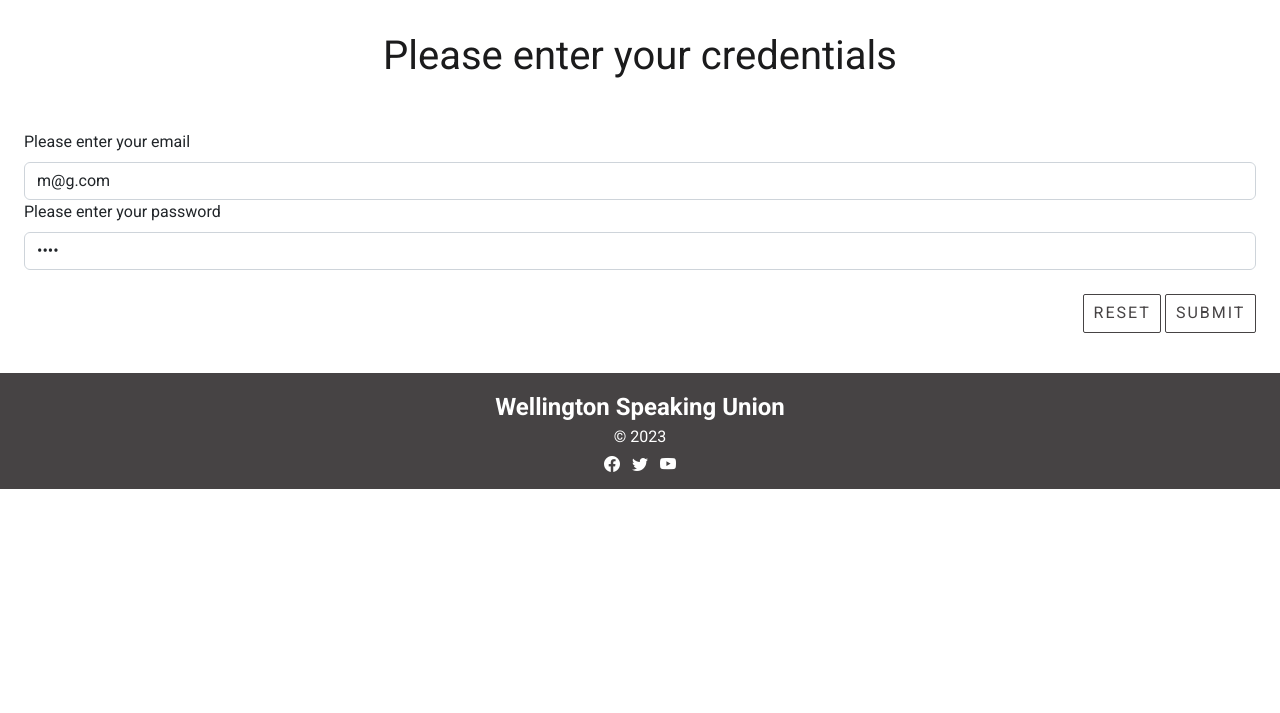
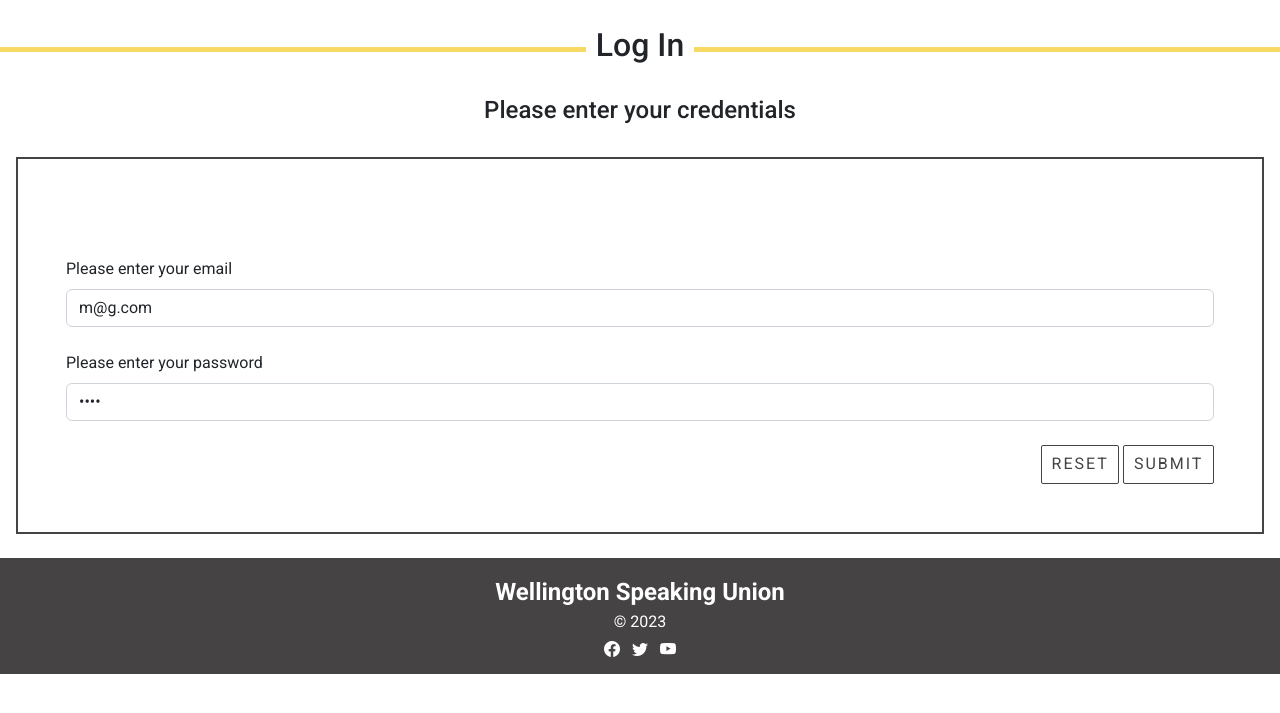
Before and after one commit to chloejxsim/wsu-site, a Flask app: page /login in a window 1280 px wide. Shown: the part 56-769 px from the top of the page. Run offline with Flask 3, Linux system fonts and the light colour scheme.

Commit message:
did form styling

```diff
--- a/static/styles.css
+++ b/static/styles.css
@@ -499,6 +499,31 @@ p {
     overflow: scroll;
 }
 
+.form-header{
+    text-align:center;
+    width: 100%;
+    border-bottom: 5px solid var(--brand-yellow);
+    line-height: 0.1em;
+    margin: 20px 0 20px;
+}
+
+.form-subheading{
+    text-align:center;
+}
+
+h2 span {
+    background:#fff;
+    padding:0 10px;
+}
+
+.form-container {
+    border: 2px solid var(--brand-dark-gray);
+    margin-bottom: 1.5em;
+    margin-top: 1.5em;
+    margin-left: 1em;
+    margin-right: 1em;
+}
+
 .col-lg-7, .col-lg-5, .col-lg-6 {
     border: 0 solid white;
 }
@@ -528,6 +553,10 @@ p {
 
 .row {
     padding: 1em 0 1em 0;
+}
+
+.nav-row {
+    padding: 0 0 0 0;
 }
 
 .aboutus-card{
--- a/templates/layout.html
+++ b/templates/layout.html
@@ -51,19 +51,14 @@
             {% if session %}
             <a class="nav-link nav-btn nav-btn-outline" href="{{ url_for('logout') }}">log out</a>
             {% else %}
-            <a class="nav-link nav-btn nav-btn-outline" style="display: inline-block" href="{{ url_for('signup') }}">sign up</a>
-            <a class="nav-link nav-btn nav-btn-outline" style="display: inline-block" href="{{ url_for('login') }}">log in</a>
+            <a class="nav-link nav-btn nav-btn-outline nav-item" style="display: inline-block" href="{{ url_for('signup') }}">sign up</a>
+            <a class="nav-link nav-btn nav-btn-outline nav-item" style="display: inline-block" href="{{ url_for('login') }}">log in</a>
             {% endif %}
         </div>
 
     </div>
 
 </nav>
-
-        {% if session %}
-        <div class="session"> {{ session['firstname'] }} is logged in and their authorisation is {{ session['authorisation'] }}</div>
-        {% endif %}
-
 
 {% block content %}
 {% endblock %}
--- a/templates/log-in.html
+++ b/templates/log-in.html
@@ -5,9 +5,14 @@ Log In
 {% endblock %}
 
 {% block content %}
-<div class="container-m recent-news-containers white-bg">
 
-    <h2 class="recent-news-heading"> Please enter your credentials </h2>
+    <div class="container-m">
+    <h2 class="form-header"> <span> Log In </span></h2>
+    <br>
+    <h4 class="form-subheading"> Please enter your credentials </h4>
+    </div>
+
+<div class="form-container p-5">
 
   <div class="alert"> {{error}} </div>
 
@@ -16,6 +21,7 @@ Log In
       <label for="email" class="form-label">Please enter your email</label>
       <input type="email" class="form-control" id="email" name="email" placeholder="" value="{{email}}" required>
     </div>
+      <br>
     <div>
       <label for="password" class="form-label">Please enter your password</label>
       <input type="password" class="form-control" id="password" name="password" placeholder="" value="{{password}}" required>
```
Also changed, not shown: templates/draw_cud.html (+6 -5 lines), templates/news_cud.html (+7 -5 lines), templates/schedule_cud.html (+6 -5 lines), templates/signup.html (+7 -4 lines), data/wsusite_db.sqlite.
